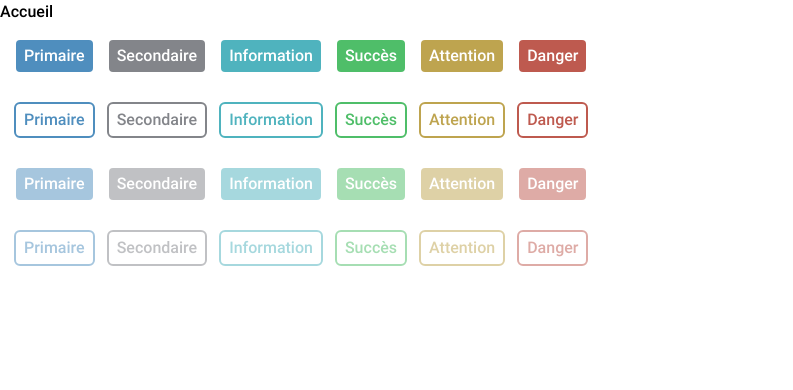
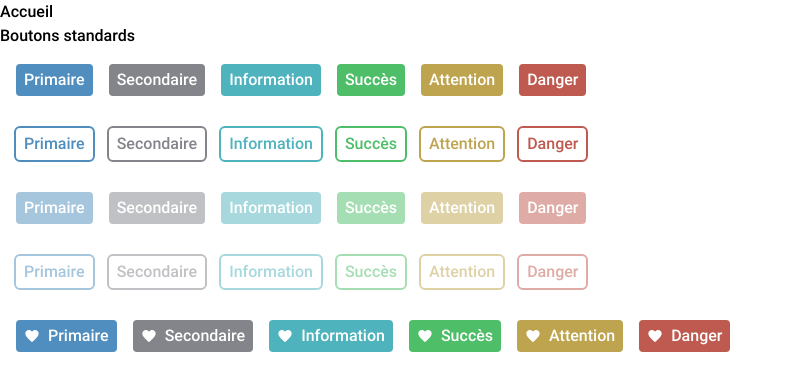
Before and after one commit to quentin-leonard-andre/Pigma, a Vue app: page / in a window 1280 px wide. Shown: the top 390 px of the page, without its empty margins (0-793 px from the left). Built offline with nearby package versions, Linux system fonts and the light colour scheme.

Commit message:
Initialisation de la vue de visualisation des boutons, création d'un premier jeu de test sur son libellé

```diff
--- a/src/components/Basics/Button.vue
+++ b/src/components/Basics/Button.vue
@@ -237,6 +237,12 @@ import { UNREF } from '@vue/compiler-core';
 
         :disabled="disabled"
     >
-        <slot/>
+
+
+        <div class="flex items-center gap-2">
+            <!-- Contenu -->
+            <slot />
+        </div>
+
     </button>
 </template>
--- /dev/null
+++ b/src/views/ShowViews/ButtonsShowView.vue
@@ -0,0 +1,18 @@
+<script>
+    export default{
+        props: {
+            label: {
+                type: String,
+                default: null
+            }
+        }
+    }
+</script>
+
+<template>
+    <label
+        v-if="label"
+    >
+        {{ label }}
+    </label>
+</template>
--- a/src/views/WelcomeView.vue
+++ b/src/views/WelcomeView.vue
@@ -1,14 +1,21 @@
 <script>
     import Button from "../components/Basics/Button.vue";
+    import ButtonsShowView from "../views/ShowViews/ButtonsShowView.vue";
 
     export default{
         components: {
-            Button
+            Button,
+            ButtonsShowView
         }
     }
 </script>
 
 <template>
+    <ButtonsShowView
+        label="Boutons standards"
+    >
+    </ButtonsShowView>
+
     <!-- Boutons -->
     <div class="flex p-4 gap-4">
         <Button color="primary">
@@ -176,4 +183,75 @@
             Danger
         </Button>
     </div>
+
+    <!-- Boutons avec icone -->
+    <div class="flex p-4 gap-4">
+        <Button
+            color="primary"
+        >
+            <div class="flex gap-2">
+                <svg class="fill-white" width="16" clip-rule="evenodd" fill-rule="evenodd" stroke-linejoin="round" stroke-miterlimit="2" viewBox="0 0 24 24" xmlns="http://www.w3.org/2000/svg">
+                    <path d="m12 5.72c-2.624-4.517-10-3.198-10 2.461 0 3.725 4.345 7.727 9.303 12.54.194.189.446.283.697.283s.503-.094.697-.283c4.977-4.831 9.303-8.814 9.303-12.54 0-5.678-7.396-6.944-10-2.461z" fill-rule="nonzero"/>
+                </svg>
+                <span>
+                    Primaire
+                </span>
+            </div>
+        </Button>
+
+        <Button color="secondary">
+            <div class="flex gap-2">
+                <svg class="fill-white" width="16" clip-rule="evenodd" fill-rule="evenodd" stroke-linejoin="round" stroke-miterlimit="2" viewBox="0 0 24 24" xmlns="http://www.w3.org/2000/svg">
+                    <path d="m12 5.72c-2.624-4.517-10-3.198-10 2.461 0 3.725 4.345 7.727 9.303 12.54.194.189.446.283.697.283s.503-.094.697-.283c4.977-4.831 9.303-8.814 9.303-12.54 0-5.678-7.396-6.944-10-2.461z" fill-rule="nonzero"/>
+                </svg>
+                <span>
+                    Secondaire
+                </span>
+            </div>
+        </Button>
+
+        <Button color="info">
+            <div class="flex gap-2">
+                <svg class="fill-white" width="16" clip-rule="evenodd" fill-rule="evenodd" stroke-linejoin="round" stroke-miterlimit="2" viewBox="0 0 24 24" xmlns="http://www.w3.org/2000/svg">
+                    <path d="m12 5.72c-2.624-4.517-10-3.198-10 2.461 0 3.725 4.345 7.727 9.303 12.54.194.189.446.283.697.283s.503-.094.697-.283c4.977-4.831 9.303-8.814 9.303-12.54 0-5.678-7.396-6.944-10-2.461z" fill-rule="nonzero"/>
+                </svg>
+                <span>
+                    Information
+                </span>
+            </div>
+        </Button>
+
+        <Button color="success">
+            <div class="flex gap-2">
+                <svg class="fill-white" width="16" clip-rule="evenodd" fill-rule="evenodd" stroke-linejoin="round" stroke-miterlimit="2" viewBox="0 0 24 24" xmlns="http://www.w3.org/2000/svg">
+                    <path d="m12 5.72c-2.624-4.517-10-3.198-10 2.461 0 3.725 4.345 7.727 9.303 12.54.194.189.446.283.697.283s.503-.094.697-.283c4.977-4.831 9.303-8.814 9.303-12.54 0-5.678-7.396-6.944-10-2.461z" fill-rule="nonzero"/>
+                </svg>
+                <span>
+                    Succès
+                </span>
+            </div>
+        </Button>
+
+        <Button color="warning">
+            <div class="flex gap-2">
+                <svg class="fill-white" width="16" clip-rule="evenodd" fill-rule="evenodd" stroke-linejoin="round" stroke-miterlimit="2" viewBox="0 0 24 24" xmlns="http://www.w3.org/2000/svg">
+                    <path d="m12 5.72c-2.624-4.517-10-3.198-10 2.461 0 3.725 4.345 7.727 9.303 12.54.194.189.446.283.697.283s.503-.094.697-.283c4.977-4.831 9.303-8.814 9.303-12.54 0-5.678-7.396-6.944-10-2.461z" fill-rule="nonzero"/>
+                </svg>
+                <span>
+                    Attention
+                </span>
+            </div>
+        </Button>
+
+        <Button color="danger">
+            <div class="flex gap-2">
+                <svg class="fill-white" width="16" clip-rule="evenodd" fill-rule="evenodd" stroke-linejoin="round" stroke-miterlimit="2" viewBox="0 0 24 24" xmlns="http://www.w3.org/2000/svg">
+                    <path d="m12 5.72c-2.624-4.517-10-3.198-10 2.461 0 3.725 4.345 7.727 9.303 12.54.194.189.446.283.697.283s.503-.094.697-.283c4.977-4.831 9.303-8.814 9.303-12.54 0-5.678-7.396-6.944-10-2.461z" fill-rule="nonzero"/>
+                </svg>
+                <span>
+                    Danger
+                </span>
+            </div>
+        </Button>
+    </div>
 </template>
```
Also changed, not shown: 2 other files (tests, documents, lock files or other folders).
